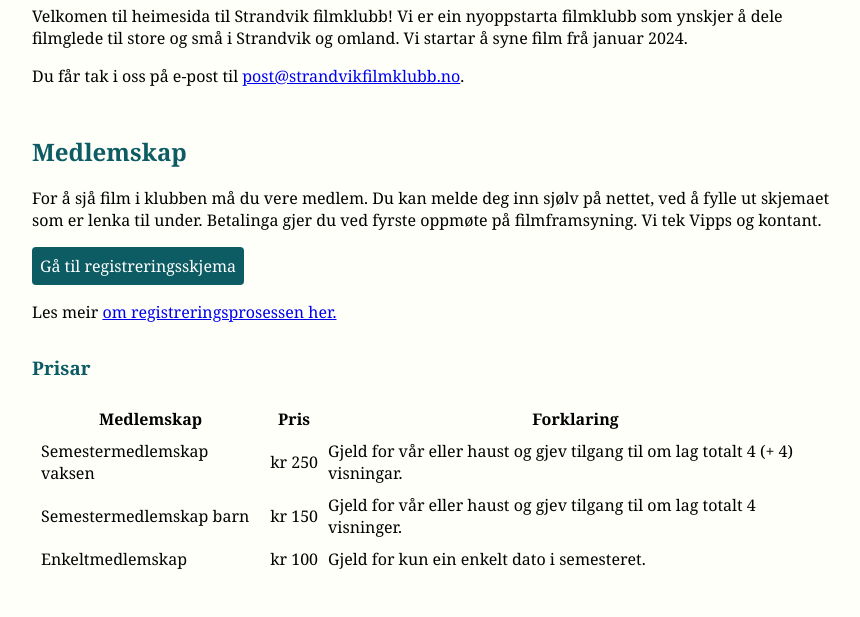
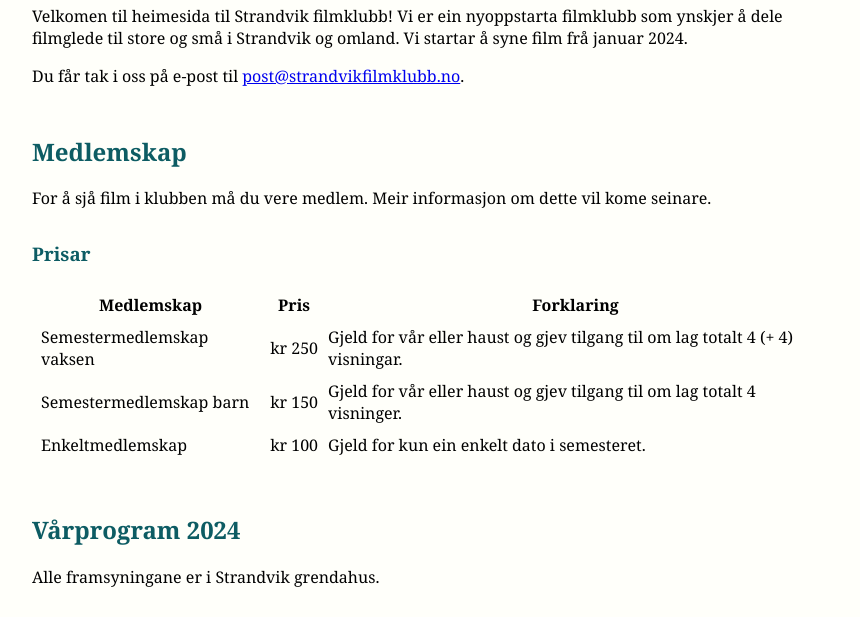
Before and after one commit to draperunner/strandvikfilmklubb, a website built with Parcel: page src/index.html in a window 1280 px wide. Shown: the part 129-746 px from the top of the page, without its empty margins (208-1068 px from the left). Built offline with nearby package versions, Linux system fonts and the light colour scheme.

Commit message:
Remove register link for now

```diff
--- a/src/index.html
+++ b/src/index.html
@@ -28,23 +28,8 @@
 
       <h2>Medlemskap</h2>
       <p>
-        For å sjå film i klubben må du vere medlem. Du kan melde deg inn sjølv
-        på nettet, ved å fylle ut skjemaet som er lenka til under. Betalinga
-        gjer du ved fyrste oppmøte på filmframsyning. Vi tek Vipps og kontant.
-      </p>
-
-      <a
-        class="register-link"
-        href="https://www.filmklubbmedlem.no/registrer/67"
-        target="_blank"
-        >Gå til registreringsskjema</a
-      >
-
-      <p>
-        Les meir
-        <a href="https://filmklubb.no/medlem/" target="_blank"
-          >om registreringsprosessen her.</a
-        >
+        For å sjå film i klubben må du vere medlem. Meir informasjon om dette
+        vil kome seinare.
       </p>
 
       <h3>Prisar</h3>
```
